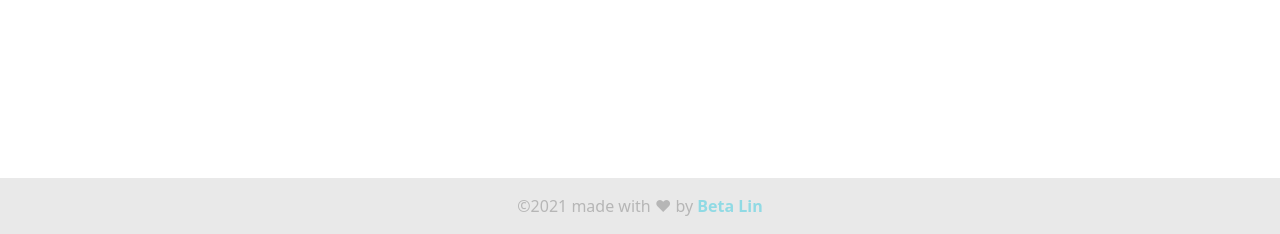
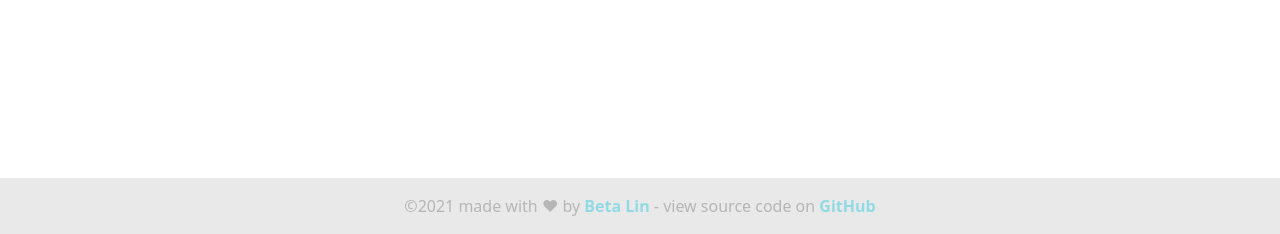
Before and after one commit to linbeta/5000_quick_search, a Flask app: template templates/result.html in a window 1280 px wide. Shown: the part 566-800 px from the top of the page. Run offline with Flask 2, Linux system fonts and the light colour scheme; the template is opened without the code that fills it, so the values that code supplies are empty; parts of the project's set-up code (start-up, migrations or seed data) failed here and were passed over.

Commit message:
update result.html

```diff
--- a/templates/result.html
+++ b/templates/result.html
@@ -37,7 +37,9 @@
     </div>
 
     <footer>
-        <p>©2021 made with ❤ by <a href='https://github.com/linbeta'>Beta Lin</a></p>
+        <p>©2021 made with ❤ by <a href='https://github.com/linbeta'>Beta Lin</a>
+            - view source code on <a href="https://github.com/linbeta">GitHub</a>
+        </p>
     </footer>
 
 </body>
```
